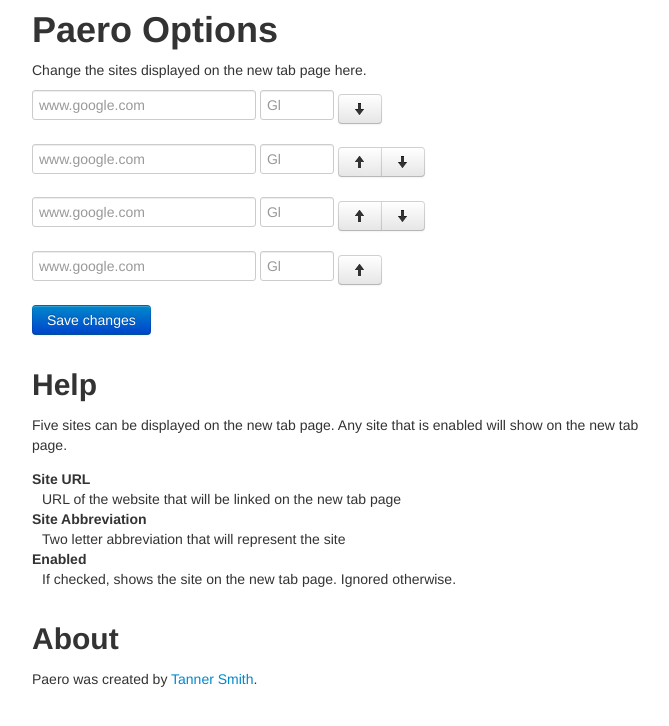
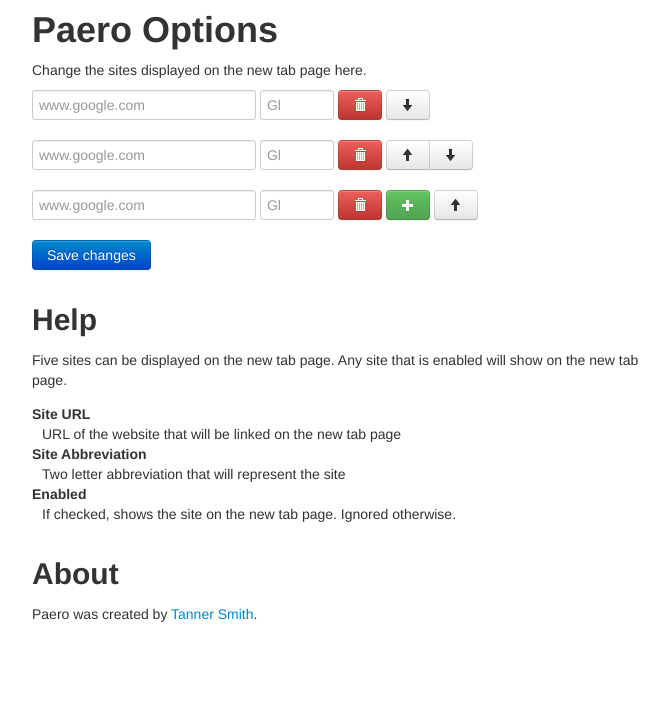
Before and after one commit to AntarcticApps/Tiles, a browser extension: page options/options.html in a window 1280 px wide. Both pictures are taken after a click on the link 497 px from the left and 108 px from the top of the page. Shown: the whole page, without its empty margins (138-807 px from the left). Drawn offline with Linux system fonts and the light colour scheme.

Commit message:
Add add/remove buttons. Implement remove button.

```diff
--- a/options/css/style.css
+++ b/options/css/style.css
@@ -5,4 +5,10 @@
 .btn-toolbar {
 	display: inline-block;
 	margin: 0;
+
+	vertical-align: middle;
 }
+
+.controls > .btn {
+	margin-right: 4px;
+}
--- a/options/js/main.js
+++ b/options/js/main.js
@@ -1,6 +1,9 @@
 $(document).ready(function() {
 	var upButton = '<a type="button" class="btn up"><i class="icon-arrow-up"></i></a>';
 	var downButton = '<a type="button" class="btn down"><i class="icon-arrow-down"></i></a>';
+
+	var trashButton = '<a type="button" class="btn btn-danger remove"><i class="icon-trash icon-white"></i></a>';
+	var addButton = '<a type="button" class="btn btn-success add"><i class="icon-plus icon-white"></i></a>';
 
 	function getButtons(up, down) {
 		var result = '<div class="btn-toolbar"><div class="btn-group">';
@@ -18,8 +21,48 @@
 		return result;
 	}
 
+	updateControlGroupAddRemoveButtons();
+	bindAddRemoveButtons();
+
 	updateControlGroupSortingButtons();
 	bindSortingButtons();
+
+	function updateControlGroupAddRemoveButtons() {
+		var controlsCount = $('.controls').size();
+
+		$('.controls').each(function(index) {
+			$(this).children('.btn.add').remove();
+			$(this).children('.btn.remove').remove();
+
+			if (index != controlsCount - 1) {
+				$(this).append(trashButton);
+			}
+
+			if (index == controlsCount - 2) {
+				$(this).append(addButton);
+			}
+		});
+	}
+
+	function bindAddRemoveButtons() {
+		$('.btn.remove').off().on('click', removeControlGroup);
+		$('.btn.add').off().on('click', addControlGroup);
+	}
+
+	function removeControlGroup() {
+		parent = $(this).parents('.control-group');
+		parent.remove();
+
+		updateControlGroupAddRemoveButtons();
+		bindAddRemoveButtons();
+
+		updateControlGroupSortingButtons();
+		bindSortingButtons();
+	}
+
+	function addControlGroup() {
+
+	}
 
 	function updateControlGroupSortingButtons() {
 		var controlsCount = $('.controls').size();
```
